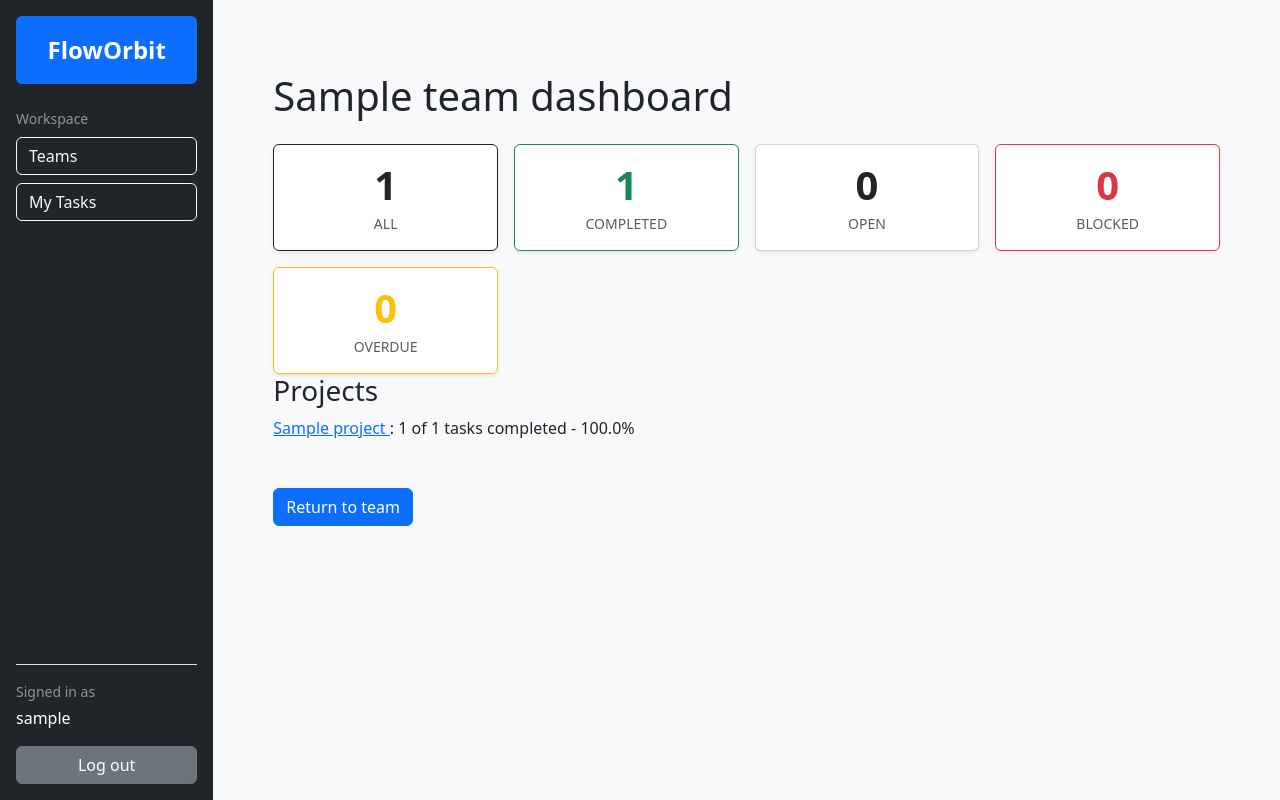
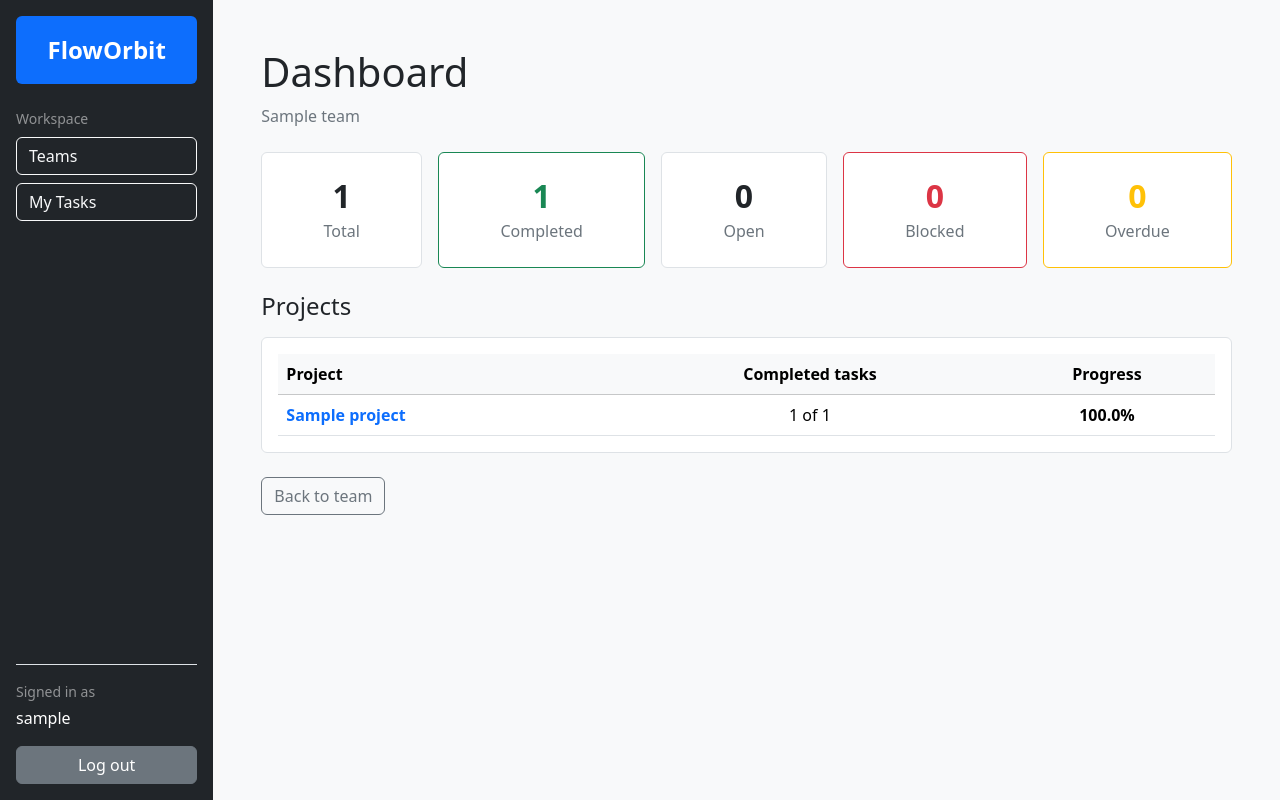
Before and after one commit to 20jofi00/floworbit-task-manager, a Django app: page /team/1/dashboard/ in a window 1280 px wide. Run offline with Django 5.2, Linux system fonts and the light colour scheme; a user stored in the database is signed in; tables that the repository leaves empty hold one stand-in row (values such as "Sample post").

Commit message:
update team dashboard layout

```diff
--- a/templates/teams/team_dashboard.html
+++ b/templates/teams/team_dashboard.html
@@ -1,54 +1,84 @@
 {% extends "base.html" %}
+{% block title %}<title>Dashboard</title>{% endblock %}
 
 {% block content %}
-  <div class="container py-4">
-    <h1 class="mb-4">{{ team.name }} dashboard</h1>
+  <h1 class="mb-2">Dashboard</h1>
+  <p class="text-secondary text-break mb-4">{{ team.name }}</p>
 
-    <section class="d-grid gap-3" style="grid-template-columns: repeat(auto-fit, minmax(180px, 1fr));" aria-label="Task statistics">
-
-      <div class="card card-body text-center shadow-sm border-dark">
-        <div class="display-6 fw-bold text-dark">{{ stats.total_tasks }}</div>
-        <div class="text-muted small text-uppercase mt-1">All</div>
+  <div class="d-flex flex-wrap gap-3 mb-4">
+    <div class="bg-white border rounded text-center flex-grow-1 p-4">
+      <p class="h2 fw-bold mb-1">{{ stats.total_tasks }}</p>
+      <p class="text-secondary mb-0">Total</p>
     </div>
 
-      <div class="card card-body text-center shadow-sm border-success">
-        <div class="display-6 fw-bold text-success">{{ stats.completed_tasks }}</div>
-        <div class="text-muted small text-uppercase mt-1">Completed</div>
+    <div class="bg-white border border-success rounded text-center flex-grow-1 p-4">
+      <p class="h2 fw-bold text-success mb-1">{{ stats.completed_tasks }}</p>
+      <p class="text-secondary mb-0">Completed</p>
     </div>
 
-      <div class="card card-body text-center shadow-sm">
-        <div class="display-6 fw-bold">{{ stats.open_tasks }}</div>
-        <div class="text-muted small text-uppercase mt-1">Open</div>
+    <div class="bg-white border rounded text-center flex-grow-1 p-4">
+      <p class="h2 fw-bold mb-1">{{ stats.open_tasks }}</p>
+      <p class="text-secondary mb-0">Open</p>
     </div>
 
-      <div class="card card-body text-center shadow-sm border-danger">
-        <div class="display-6 fw-bold text-danger">{{ stats.blocked_tasks }}</div>
-        <div class="text-muted small text-uppercase mt-1">Blocked</div>
+    <div class="bg-white border border-danger rounded text-center flex-grow-1 p-4">
+      <p class="h2 fw-bold text-danger mb-1">{{ stats.blocked_tasks }}</p>
+      <p class="text-secondary mb-0">Blocked</p>
     </div>
 
-      <div class="card card-body text-center shadow-sm border-warning">
-        <div class="display-6 fw-bold text-warning">{{ stats.overdue_tasks }}</div>
-        <div class="text-muted small text-uppercase mt-1">Overdue</div>
+    <div class="bg-white border border-warning rounded text-center flex-grow-1 p-4">
+      <p class="h2 fw-bold text-warning mb-1">{{ stats.overdue_tasks }}</p>
+      <p class="text-secondary mb-0">Overdue</p>
+    </div>
   </div>
 
-    </section>
+  <h2 class="h4 mb-3">Projects</h2>
 
-    <h3>Projects</h3>
+  <div class="table-responsive bg-white border rounded p-3 mb-4">
+    <table class="table table-hover align-middle mb-0">
+      <thead class="table-light">
+        <tr>
+          <th>Project</th>
+          <th class="text-center">Completed tasks</th>
+          <th class="text-center">Progress</th>
+        </tr>
+      </thead>
 
+      <tbody>
         {% for project in projects %}
-      <div>
-        <a href="{% url 'projects:project-detail' team_pk=team.id pk=project.id %}">
+          <tr>
+            <td>
+              <a
+                href="{% url 'projects:project-detail' team_pk=team.id pk=project.id %}"
+                class="fw-semibold text-decoration-none"
+              >
                 {{ project.name }}
-        </a>: {{ project.completed_tasks }} of {{ project.total_tasks }} tasks completed - {{ project.progress_percent }}%
-      </div>
+              </a>
+            </td>
+
+            <td class="text-center">
+              {{ project.completed_tasks }} of {{ project.total_tasks }}
+            </td>
+
+            <td class="text-center fw-semibold">
+              {{ project.progress_percent }}%
+            </td>
+          </tr>
         {% empty %}
-      No projects in this team yet
+          <tr>
+            <td colspan="3" class="text-center text-secondary py-4">
+              This team has no projects yet.
+            </td>
+          </tr>
         {% endfor %}
-  </div>
-  <div class="container py-4">
-    <a class="btn btn-primary" href="{% url 'teams:team-detail' pk=team.id %}">
-      Return to team
-    </a>
+      </tbody>
+    </table>
   </div>
 
+  <a
+    href="{% url 'teams:team-detail' pk=team.id %}"
+    class="btn btn-outline-secondary"
+  >
+    Back to team
+  </a>
 {% endblock %}
```
Lines whose indentation alone changed are shown as unchanged.
